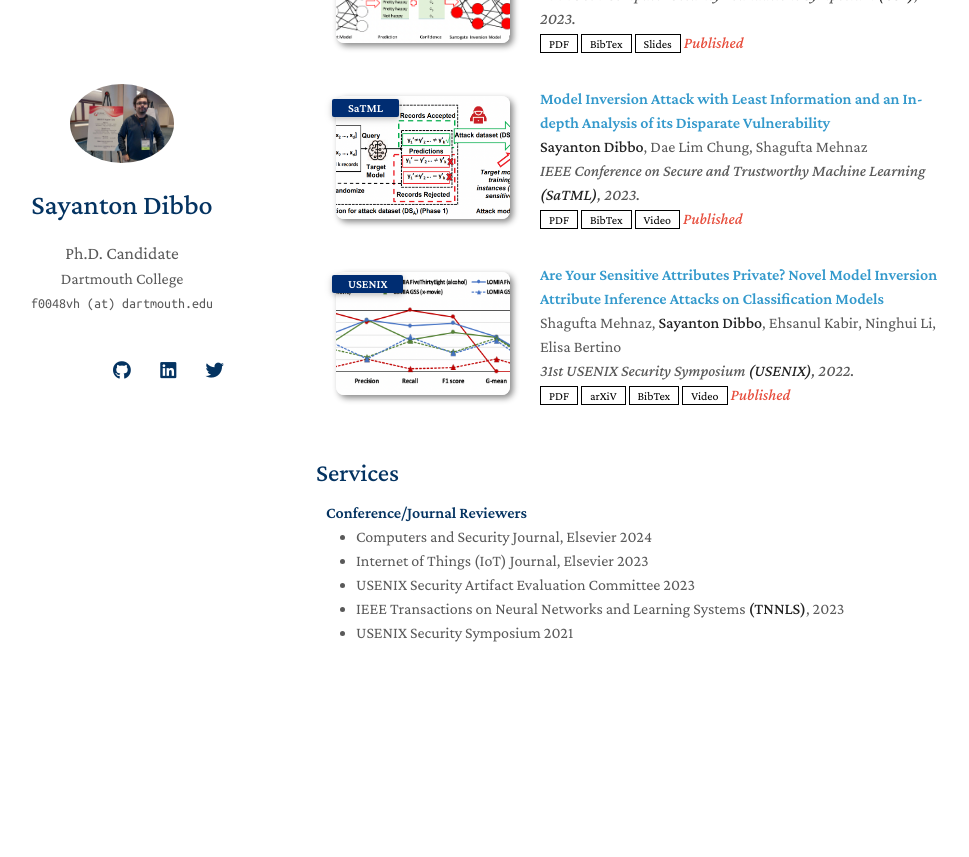
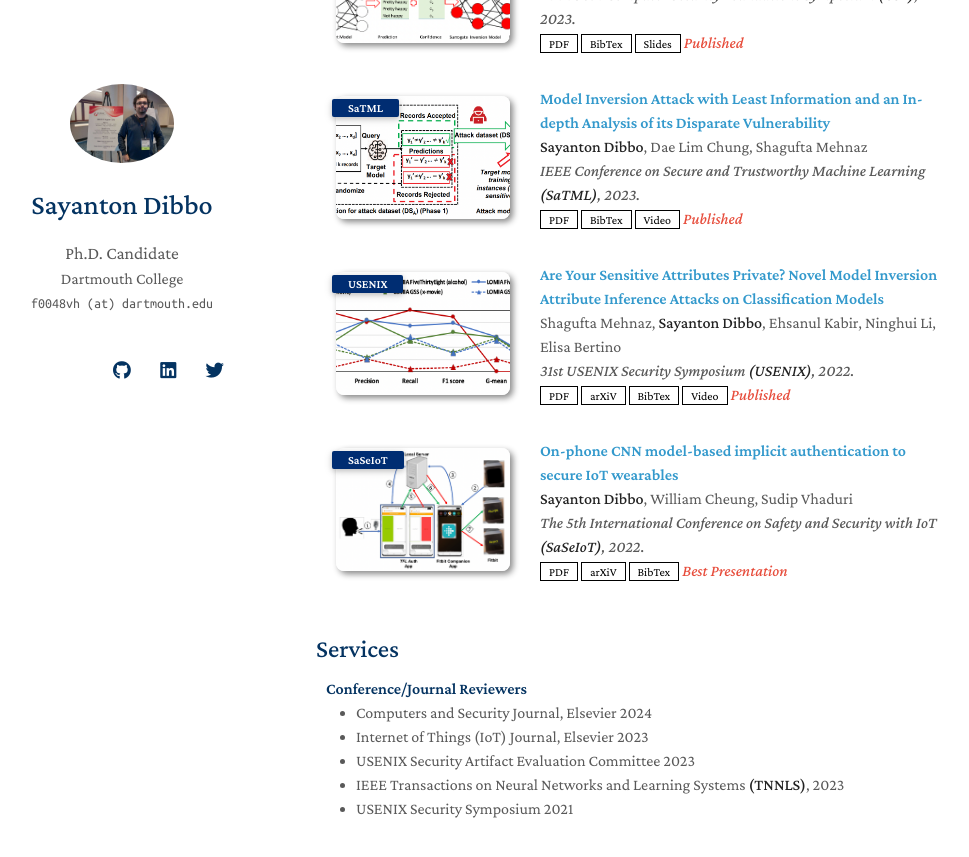
Before and after one commit to SayantonDibbo/SayantonDibbo.github.io, a Jekyll site: the page built from index.md, in a window 1280 px wide and 900 px high, scrolled down 1428 px. Shown: the top 857 px of the window, without its empty margins (154-1123 px from the left). Built offline with Jekyll 4.4.1, drawn with Linux system fonts in a browser that asks for light colours; nearby versions of some CDN libraries; a style sheet for code colours, icons or effects is not loaded; our own code applies the rules of GitHub Pages for plain Markdown files; before the commit the page ends 2152 px from its top, so only the background shows below that.

Commit message:
Update publications.yml

```diff
--- a/_data/publications.yml
+++ b/_data/publications.yml
@@ -52,3 +52,13 @@ main:
     image: ./assets/img/teaser_example_6.png
     presentation: https://www.youtube.com/watch?v=HPV1KAvwHB0&t=3s
     notes: Published
+
+  - title: "On-phone CNN model-based implicit authentication to secure IoT wearables"
+    authors: <strong>Sayanton Dibbo</strong>, William Cheung,  Sudip Vhaduri
+    conference_short: SaSeIoT
+    conference: The 5th International Conference on Safety and Security with IoT  <strong>(SaSeIoT)</strong>, 2022.
+    pdf: https://link.springer.com/chapter/10.1007/978-3-030-94285-4_2
+    arxiv: https://securityiot.eai-conferences.org/2021/best-community-voted-presentation/
+    bibtex: ./assets/files/saseiot_bibtex.txt
+    image: ./assets/img/teaser_example_7.png
+    notes: Best Presentation
```
